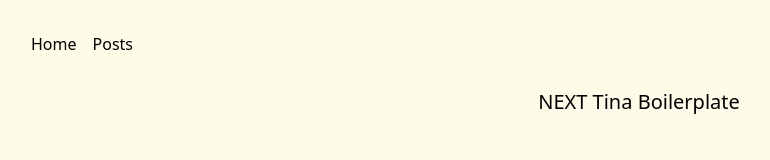
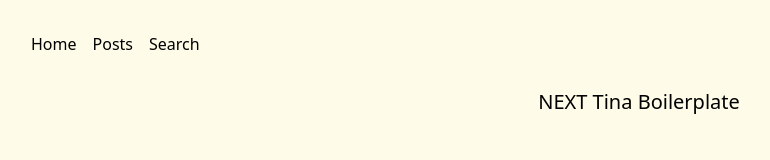
Before and after one commit to lanelps/next-tina-boilerplate, a Next.js app: page / in a window 1280 px wide. Shown: the top 160 px of the page, without its empty margins (1-771 px from the left). Built offline with nearby package versions, Linux system fonts and the light colour scheme.

Commit message:
Add search link to navigation

```diff
--- a/src/components/Nav.jsx
+++ b/src/components/Nav.jsx
@@ -12,6 +12,9 @@ const Nav = () => {
           <li>
             <Link href="/posts">Posts</Link>
           </li>
+          <li>
+            <Link href="/search">Search</Link>
+          </li>
         </ul>
       </nav>
     </header>
```
